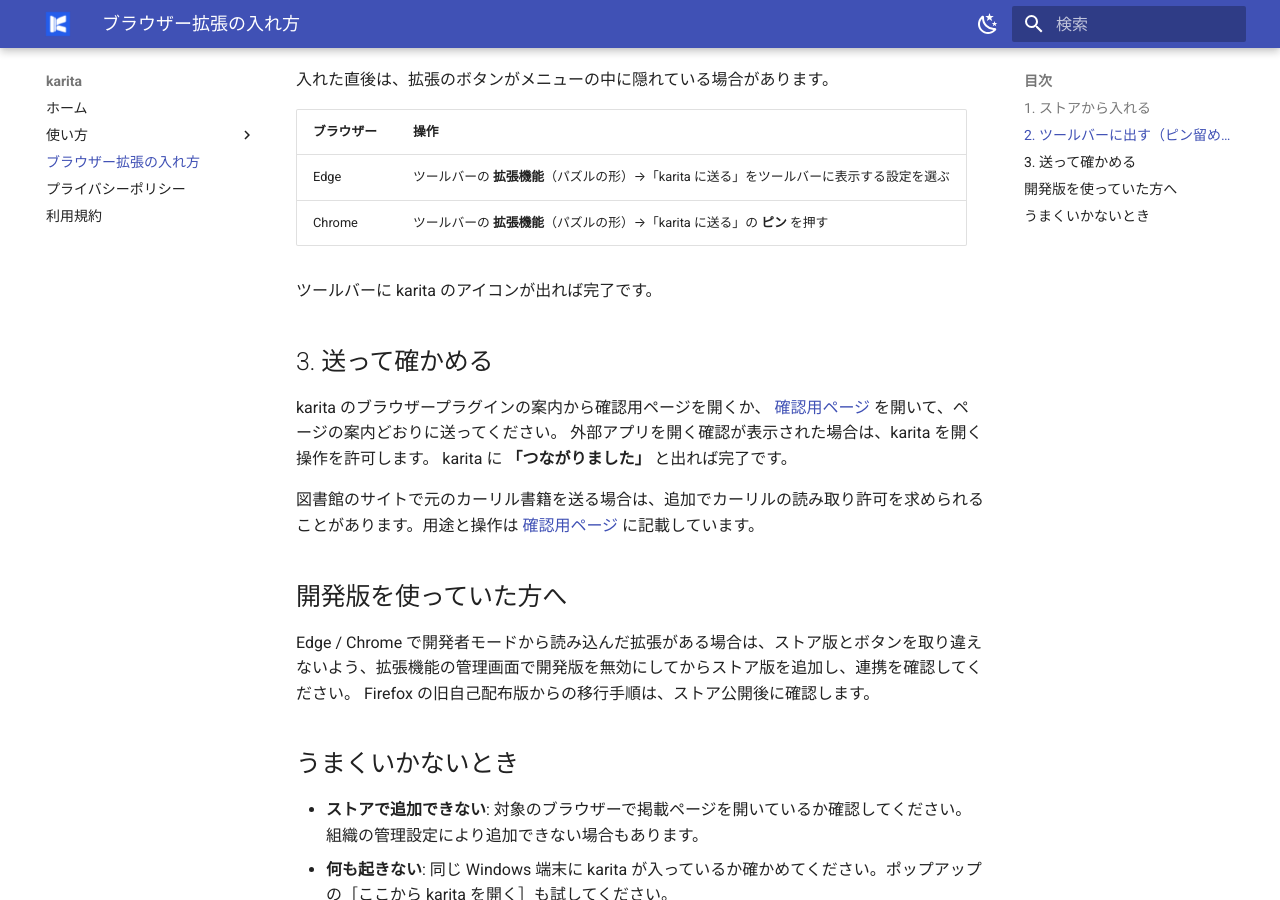
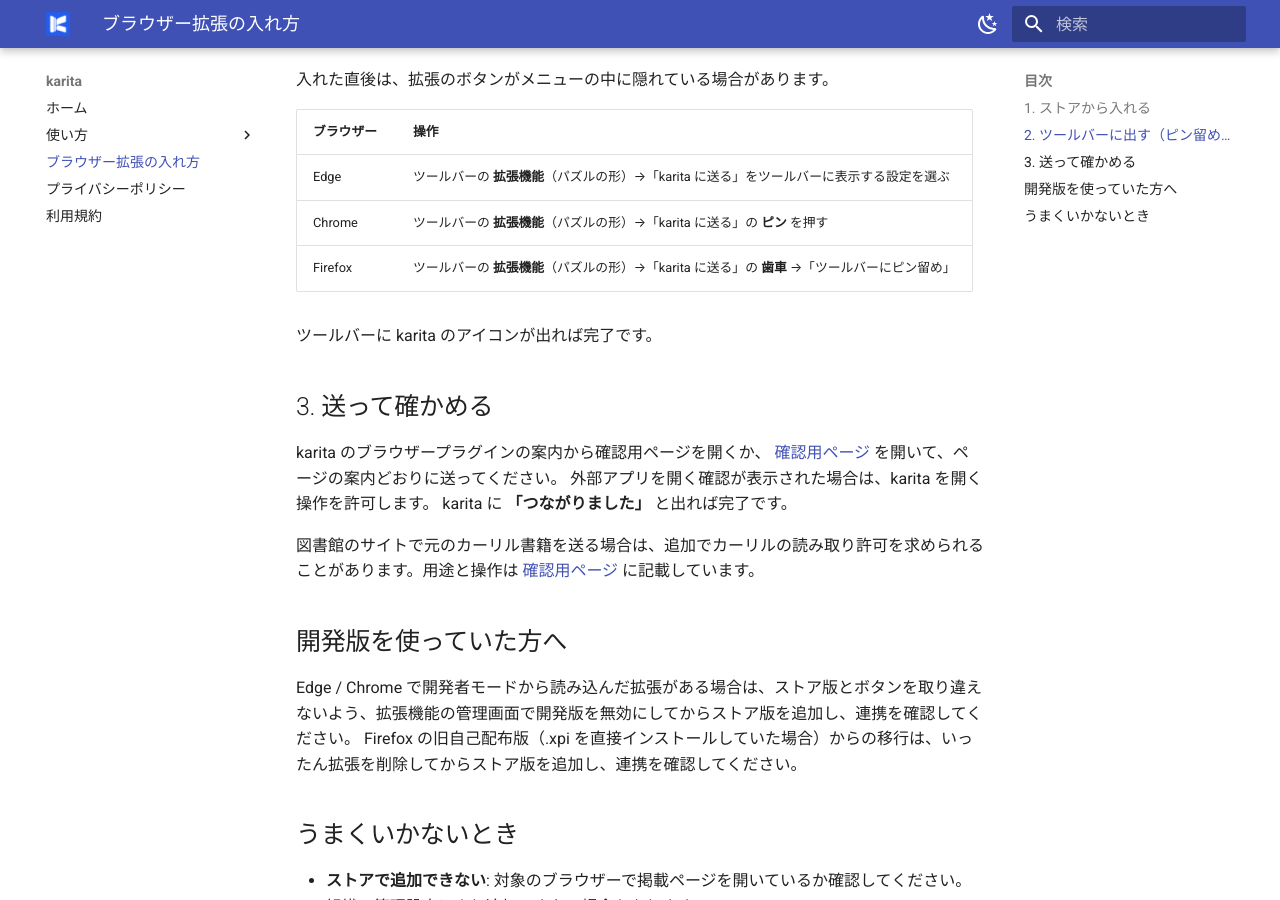
Before and after one commit to getperf/karita-site, an MkDocs documentation site: the page built from docs/extensions/index.md, in a window 1280 px wide and 900 px high, scrolled down 706 px. Built offline with MkDocs 1.6.1 and Material for MkDocs 9.7.7, drawn with Linux system fonts in a browser that asks for light colours.

Commit message:
docs: update Firefox extension guide with AMO store link
Firefox 拡張の AMO 公開承認にともない、インストール手順・ピン留め手順・
旧自己配布版からの移行案内を更新。「審査待ち」の仮テキストを正式手順に差し替え。

Co-Authored-By: Claude Opus 4.8 <noreply@anthropic.com>

```diff
--- a/docs/extensions/index.md
+++ b/docs/extensions/index.md
@@ -27,7 +27,11 @@
 
 === "Firefox"
 
-    Firefox 142 以降が対象です。ストア掲載の審査待ちです。公開を確認後、正式な入手先と手順を掲載します。
+    Firefox 142 以降が対象です。
+
+    1. **Firefox** で [Firefox アドオンの「karita に送る」](https://addons.mozilla.org/ja/firefox/addon/karita-%E3%81%AB%E9%80%81%E3%82%8B/) を開きます。
+    2. 名前が **karita に送る**、提供元が **Getperf** であることを確認します。
+    3. ［Firefox へ追加］を押し、表示されるアクセス内容を確認して追加します。
 
 ## 2. ツールバーに出す（ピン留め）
 
@@ -37,6 +41,7 @@
 |---|---|
 | Edge | ツールバーの **拡張機能**（パズルの形）→「karita に送る」をツールバーに表示する設定を選ぶ |
 | Chrome | ツールバーの **拡張機能**（パズルの形）→「karita に送る」の **ピン** を押す |
+| Firefox | ツールバーの **拡張機能**（パズルの形）→「karita に送る」の **歯車** →「ツールバーにピン留め」 |
 
 ツールバーに karita のアイコンが出れば完了です。
 
@@ -52,7 +57,7 @@ karita に **「つながりました」** と出れば完了です。
 ## 開発版を使っていた方へ
 
 Edge / Chrome で開発者モードから読み込んだ拡張がある場合は、ストア版とボタンを取り違えないよう、拡張機能の管理画面で開発版を無効にしてからストア版を追加し、連携を確認してください。
-Firefox の旧自己配布版からの移行手順は、ストア公開後に確認します。
+Firefox の旧自己配布版（.xpi を直接インストールしていた場合）からの移行は、いったん拡張を削除してからストア版を追加し、連携を確認してください。
 
 ## うまくいかないとき {#trouble}
 
```
